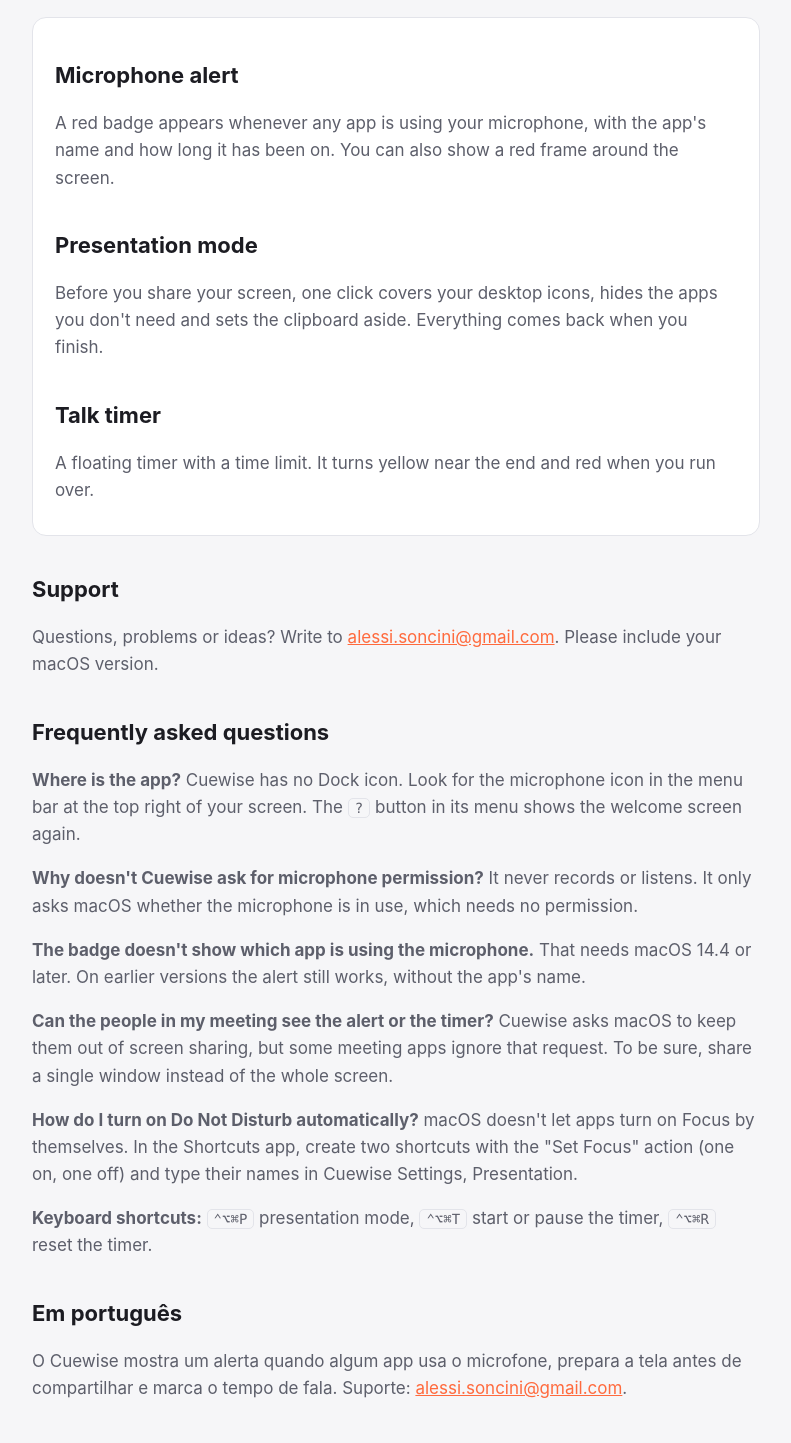
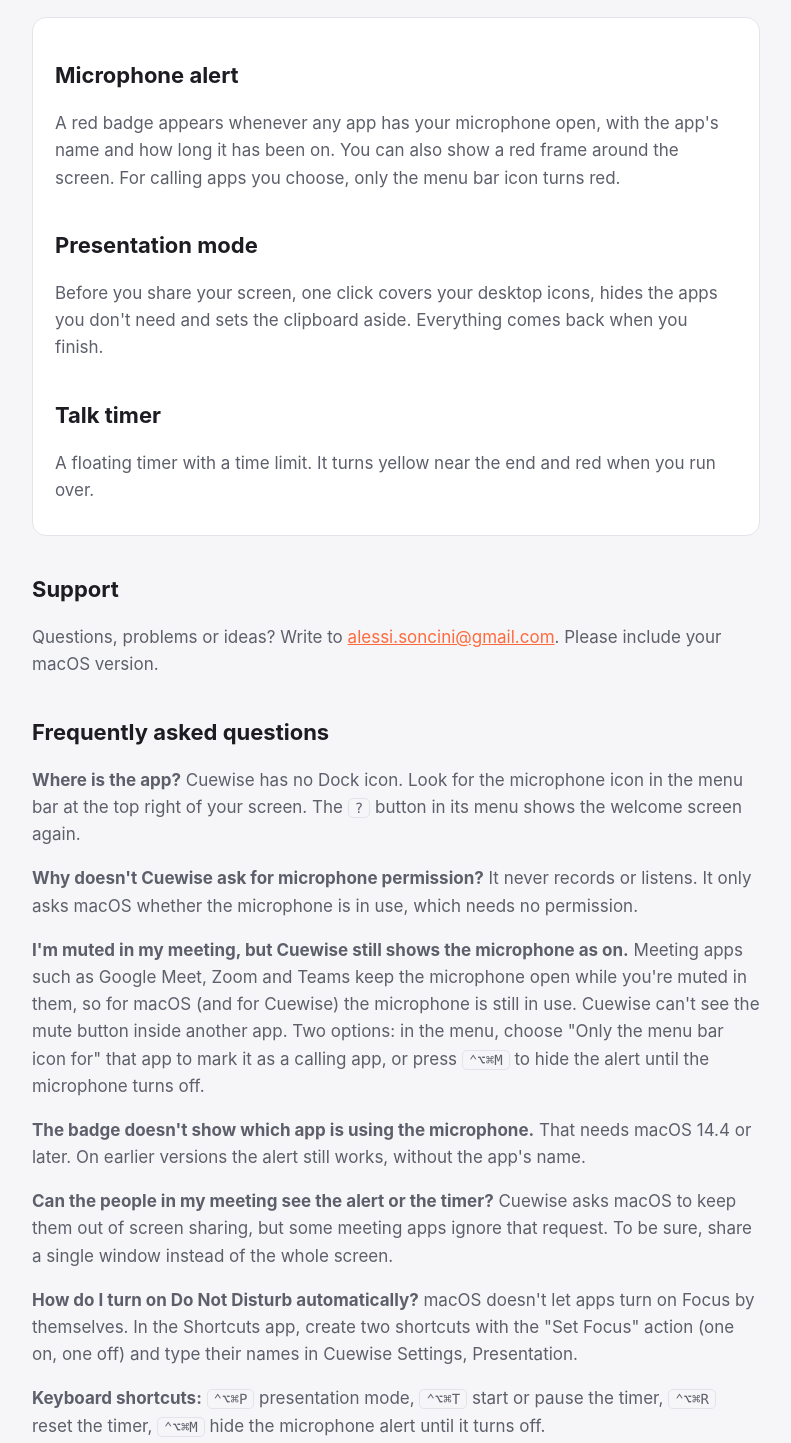
Before and after one commit to AlessiSoncini/cuewise-site, a plain HTML site: page index.html in a window 1280 px wide. Shown: the part 215-1658 px from the top of the page, without its empty margins (244-1035 px from the left). Drawn offline with Linux system fonts and the light colour scheme.

Commit message:
Atualiza páginas do Cuewise

```diff
--- a/index.html
+++ b/index.html
@@ -22,7 +22,7 @@
 
 <div class="card">
 <h2>Microphone alert</h2>
-<p>A red badge appears whenever any app is using your microphone, with the app's name and how long it has been on. You can also show a red frame around the screen.</p>
+<p>A red badge appears whenever any app has your microphone open, with the app's name and how long it has been on. You can also show a red frame around the screen. For calling apps you choose, only the menu bar icon turns red.</p>
 <h2>Presentation mode</h2>
 <p>Before you share your screen, one click covers your desktop icons, hides the apps you don't need and sets the clipboard aside. Everything comes back when you finish.</p>
 <h2>Talk timer</h2>
@@ -35,10 +35,11 @@
 <h2>Frequently asked questions</h2>
 <p><strong>Where is the app?</strong> Cuewise has no Dock icon. Look for the microphone icon in the menu bar at the top right of your screen. The <kbd>?</kbd> button in its menu shows the welcome screen again.</p>
 <p><strong>Why doesn't Cuewise ask for microphone permission?</strong> It never records or listens. It only asks macOS whether the microphone is in use, which needs no permission.</p>
+<p><strong>I'm muted in my meeting, but Cuewise still shows the microphone as on.</strong> Meeting apps such as Google Meet, Zoom and Teams keep the microphone open while you're muted in them, so for macOS (and for Cuewise) the microphone is still in use. Cuewise can't see the mute button inside another app. Two options: in the menu, choose "Only the menu bar icon for" that app to mark it as a calling app, or press <kbd>⌃⌥⌘M</kbd> to hide the alert until the microphone turns off.</p>
 <p><strong>The badge doesn't show which app is using the microphone.</strong> That needs macOS 14.4 or later. On earlier versions the alert still works, without the app's name.</p>
 <p><strong>Can the people in my meeting see the alert or the timer?</strong> Cuewise asks macOS to keep them out of screen sharing, but some meeting apps ignore that request. To be sure, share a single window instead of the whole screen.</p>
 <p><strong>How do I turn on Do Not Disturb automatically?</strong> macOS doesn't let apps turn on Focus by themselves. In the Shortcuts app, create two shortcuts with the "Set Focus" action (one on, one off) and type their names in Cuewise Settings, Presentation.</p>
-<p><strong>Keyboard shortcuts:</strong> <kbd>⌃⌥⌘P</kbd> presentation mode, <kbd>⌃⌥⌘T</kbd> start or pause the timer, <kbd>⌃⌥⌘R</kbd> reset the timer.</p>
+<p><strong>Keyboard shortcuts:</strong> <kbd>⌃⌥⌘P</kbd> presentation mode, <kbd>⌃⌥⌘T</kbd> start or pause the timer, <kbd>⌃⌥⌘R</kbd> reset the timer, <kbd>⌃⌥⌘M</kbd> hide the microphone alert until it turns off.</p>
 
 <h2>Em português</h2>
 <p>O Cuewise mostra um alerta quando algum app usa o microfone, prepara a tela antes de compartilhar e marca o tempo de fala. Suporte: <a href="mailto:alessi.soncini@gmail.com?subject=Cuewise">alessi.soncini@gmail.com</a>.</p>
```
